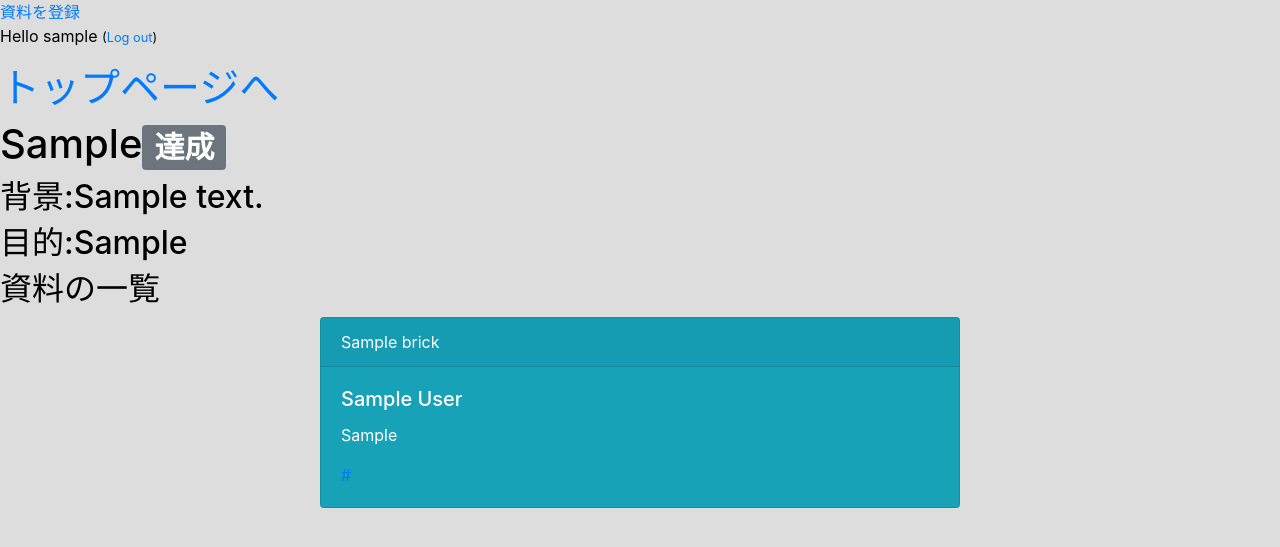
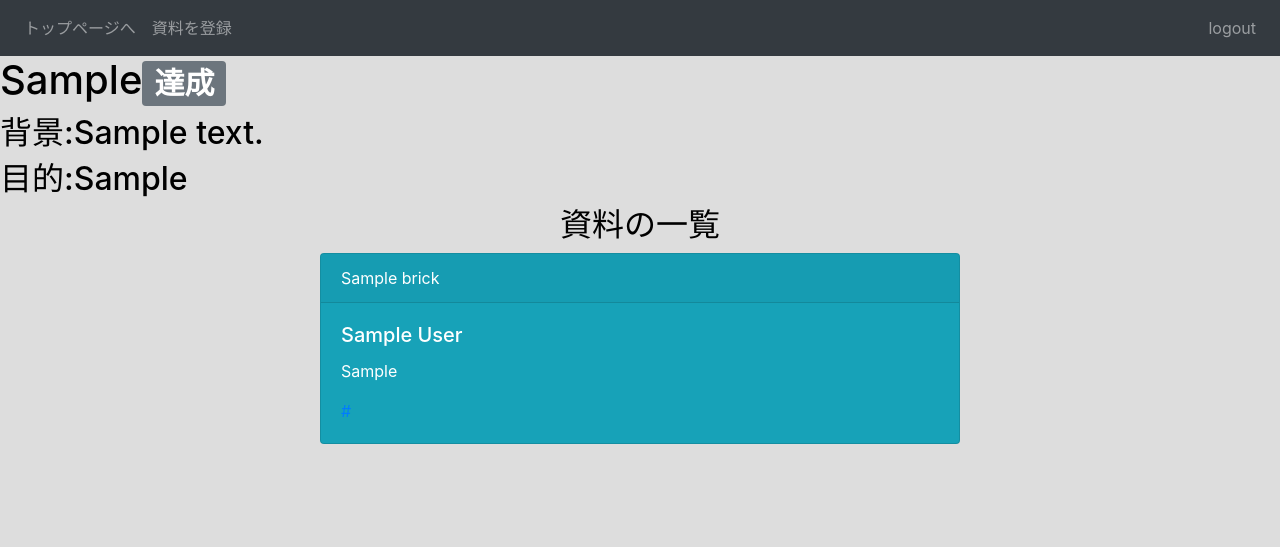
Before and after one commit to enpitut2020/wadachi, a Django app: page /bridge/1/ in a window 1280 px wide. Shown: the top 547 px of the page. Run offline with Django 3.2, Linux system fonts and the light colour scheme; a user stored in the database is signed in; tables that the repository leaves empty hold one stand-in row (values such as "Sample post"); some libraries are stand-ins or nearby versions.

Commit message:
:+1: logout を右寄せ
brick_list.html で log out が右によるようにした

Co-authored-by: KokiShibata-TU <shibako0520@icloud.com>
Co-authored-by: ErikoMIhara08 <mihara0812@gmail.com>
Co-authored-by: Aika-Murakami <aika.murakami@yourmystar.jp>
Co-authored-by: 2103Kuchinashi <nagesen18@gmail.com>

```diff
--- a/wadachi/settings.py
+++ b/wadachi/settings.py
@@ -135,3 +135,8 @@ LOGIN_REDIRECT_URL = '/'
 
 db_from_env = dj_database_url.config(conn_max_age=500)
 DATABASES['default'].update(db_from_env)
+
+try:
+    from local_settings import *
+except:
+    pass
--- a/wadachi/wsgi.py
+++ b/wadachi/wsgi.py
@@ -10,7 +10,9 @@ https://docs.djangoproject.com/en/3.0/howto/deployment/wsgi/
 import os
 
 from django.core.wsgi import get_wsgi_application
+from whitenoise import WhiteNoise
 
 os.environ.setdefault('DJANGO_SETTINGS_MODULE', 'wadachi.settings')
 
 application = get_wsgi_application()
+# application = WhiteNoise(application)
--- a/wadachi_app/templates/wadachi_app/brick_list.html
+++ b/wadachi_app/templates/wadachi_app/brick_list.html
@@ -6,21 +6,26 @@
         <link rel="stylesheet" href="{% static 'css/style.css' %}">
     </head>
     <body>
-        <nav class="page-header">
-            {% if user.is_authenticated %}
-                <a href="{% url 'brick_new' pk=bridge.pk %}" class="top-menu">資料を登録</a>
-                <p class="top-menu">Hello {{ user.username }} <small>(<a href="{% url 'logout' %}">Log out</a>)</small></p>
-            {% else %}
-                <a href="{% url 'login' %}" class="top-menu">ログイン</a>
-            {% endif %}
-            <h1><a href="/">トップページへ</a></h1>
+        <nav class="navbar navbar-expand-sm navbar-dark bg-dark">
+            <div class="navbar-nav mr-auto">
+                <a class="nav-item nav-link" href="/">トップページへ</a>
+                {% if user.is_authenticated %}
+                    <a class="nav-item nav-link" href="{% url 'brick_new' pk=bridge.pk %}">資料を登録</a>
+                </div>
+                <div class="navbar-nav">
+                    <a class="nav-item nav-link" href="{% url 'logout' %}" aria-controls="navbarSupportedContent">logout</a>
+                {% else %}
+                <div class="navbar-nav">
+                    <a class="nav-item nav-link" href="{% url 'login' %}">ログイン</a>
+                {% endif %}
+            </div>
         </nav>
 
 
         <h1>{{ bridge.topic }}<span class="badge badge-secondary">達成</span></h1>
         <h2>背景:{{ bridge.context }}</h2>
         <h2>目的:{{ bridge.goal }}</h2>
-        <h2 style="text-alligin:center">資料の一覧</h2>
+        <h2 style="text-align:center">資料の一覧</h2>
 
         <!-- <table class="table" border="1">
             <th>タイトル</th>
```
